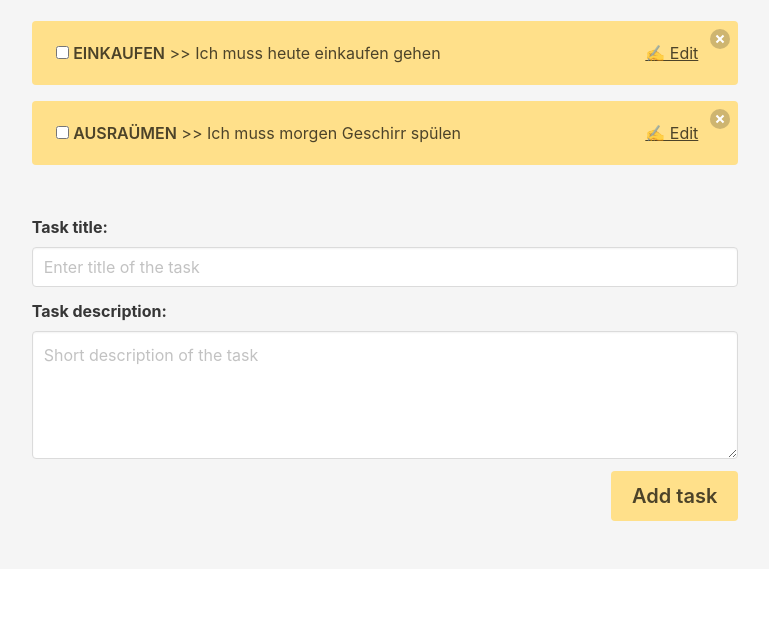
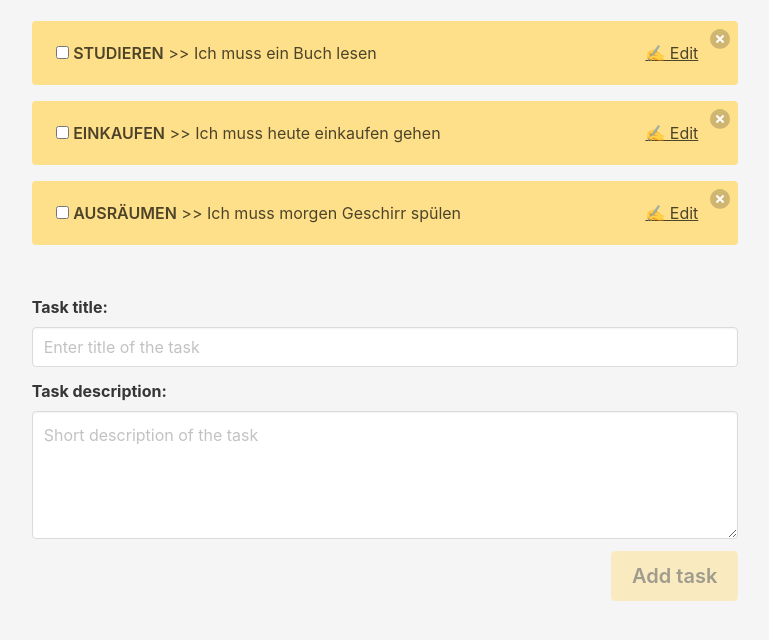
Before and after one commit to cetrix13/js-todo-list, a website: page index.html in a window 1280 px wide. Shown: the part 132-772 px from the top of the page, without its empty margins (255-1024 px from the left). Drawn offline with nearby package versions, Linux system fonts and the light colour scheme.

Commit message:
Improve code and user experience
- Add validation for an empty record
- Switch to a deep watch instead of update hook
- Beautify HTML

```diff
--- a/index.html
+++ b/index.html
@@ -19,9 +19,10 @@
       <div class="columns">
         <div class="column is-8 is-offset-2">
           <section class="section">
-               <ul class="list-group">
             <h1 class="title is-uppercase has-text-weight-semibold">My tasks for today</h1>
             <h2 class="subtitle is-italic">A simple to-do list developed with JS and Vue.js</h2>
+            <span v-if="orderedTasks.length == 0">There aren't active tasks for today</span>
+            <ul class="list-group">
               <li
                 v-cloak
                 v-for="(task, index) in orderedTasks"
@@ -29,7 +30,7 @@
                 >
                 <div class="notification is-warning">
                   <button class="delete" @click="deleteTask(index)"></button>
-                        <label class="checkbox" >
+                  <label class="checkbox">
                     <input type="checkbox" @click="completeTask(task)" v-model="task.isCompleted">
                     <span class="is-uppercase has-text-weight-semibold">{{task.title}}</span> >>
                     <span>{{task.body}}
@@ -39,31 +40,31 @@
                 </li>
               </ul>
               <hr />
+              <form @submit.prevent="addTask">
                 <div class="field">
                   <label class="label">Task title:</label>
                   <div class="control">
-                     <input class="input" id ="title" type="text" placeholder="Enter title of the task">
+                    <input class="input" v-model="title" id="title" type="text" placeholder="Enter title of the task">
                   </div>
                 </div>
                 <div class="field">
                   <label class="label">Task description:</label>
                   <div class="control">
-                     <textarea class="textarea" id="body" placeholder="Short description of the task"></textarea>
+                    <textarea class="textarea" v-model="body" id="body" placeholder="Short description of the task"></textarea>
                   </div>
-               </div
-                  <div class="field">
+                </div>
                   <div class="field-body">
                     <div class="field">
                       <div class="control">
-                              <button class="button is-warning is-medium is-pulled-right has-text-weight-semibold"
-                              @click.prevent="addTask"
+                        <button type="submit" class="button is-warning is-medium is-pulled-right has-text-weight-semibold"
+                        :disabled="!isValidForm"
                         >
                         Add task
                         </button>
                       </div>
                     </div>
                   </div>
-                  </div>
+              </form>
               </section>
             </div>
           </div>
--- a/js/main.js
+++ b/js/main.js
@@ -1,54 +1,61 @@
-let tasks = {
-    list: [
-        {title: 'Einkaufen', body:'Ich muss heute einkaufen gehen', isCompleted: false},
-        {title: 'Ausraümen', body:'Ich muss morgen Geschirr spülen', isCompleted: false},
-    ],
-};
+let list = [
+    {title: 'Einkaufen', body:'Ich muss heute einkaufen gehen', isCompleted: false},
+    {title: 'Ausräumen', body:'Ich muss morgen Geschirr spülen', isCompleted: false},
+    {title: 'Studieren', body:'Ich muss ein Buch lesen', isCompleted: false},
+];
+
+if (!window.localStorage.list) {
+    window.localStorage.setItem('list', JSON.stringify(list));
+}
 
 new Vue({
     el:'#app',
-    data: () => {
-        return (localStorage.list)
-            ? tasks = { list: JSON.parse(localStorage.getItem('list')) }
-            : tasks;
+    data: {
+        list: JSON.parse(window.localStorage.getItem('list')),
+        title: '',
+        body: '',
     },
-    updated: () => {
-         localStorage.setItem('list', JSON.stringify(tasks.list));
+    watch: {
+        list: {
+            handler: function() {
+                window.localStorage.setItem('list', JSON.stringify(this.list));
+            },
+            deep: true
+        }
     },
     methods: {
-        addTask: () => {
-            const title = document.getElementById('title');
-            const body = document.getElementById('body');
-
-            tasks.list.push({ title: title.value, body: body.value, isCompleted: false });
-            title.value = '';
-            body.value = '';
+        addTask: function() {
+            this.list.push({ title: this.title, body: this.body, isCompleted: false });
+            this.title = '';
+            this.body = '';
         },
-        editTask: (task) => {
+        editTask: function(task) {
             const title = prompt('Enter new title of the task, leave blank if not changed') || task.title;
             const body = prompt('Enter new description of the task, leave blank if not changed') || task.body;
 
-            tasks.list.forEach((el) => {
+            this.list.forEach((el) => {
                 if (el.title == task.title) {
                     el.title = title;
                     el.body = body;
                 }
             });
         },
-        deleteTask: (index) => {
-            tasks.list.splice(index, 1);
+        deleteTask: function(index) {
+            this.list.splice(index, 1);
         },
-        completeTask: (task) => {
+        completeTask: function(task) {
             task.isCompleted = ! task.isCompleted;
-            localStorage.setItem('list', JSON.stringify(tasks.list));
+            localStorage.setItem('list', JSON.stringify(this.list));
         },
     },
     computed: {
-        orderedTasks: () => {
-            return tasks.list.sort((a,b) => {
+        orderedTasks: function() {
+            return this.list.sort((a,b) => {
                 return (a.title < b.title) ? 1 : ((b.title < a.title) ? -1 : 0);
             });
         },
+        isValidForm: function() {
+            return this.title && this.body;
+        }
     },
-
 });
```
Also changed, not shown: README.md. Lines whose indentation alone changed are shown as unchanged.
